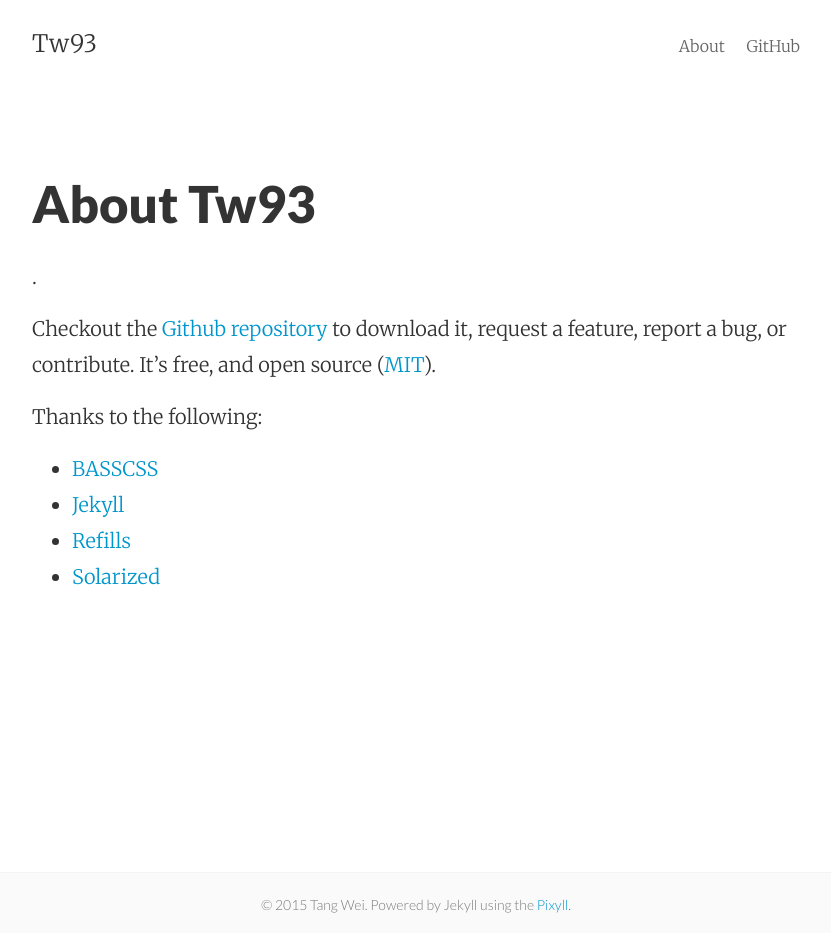
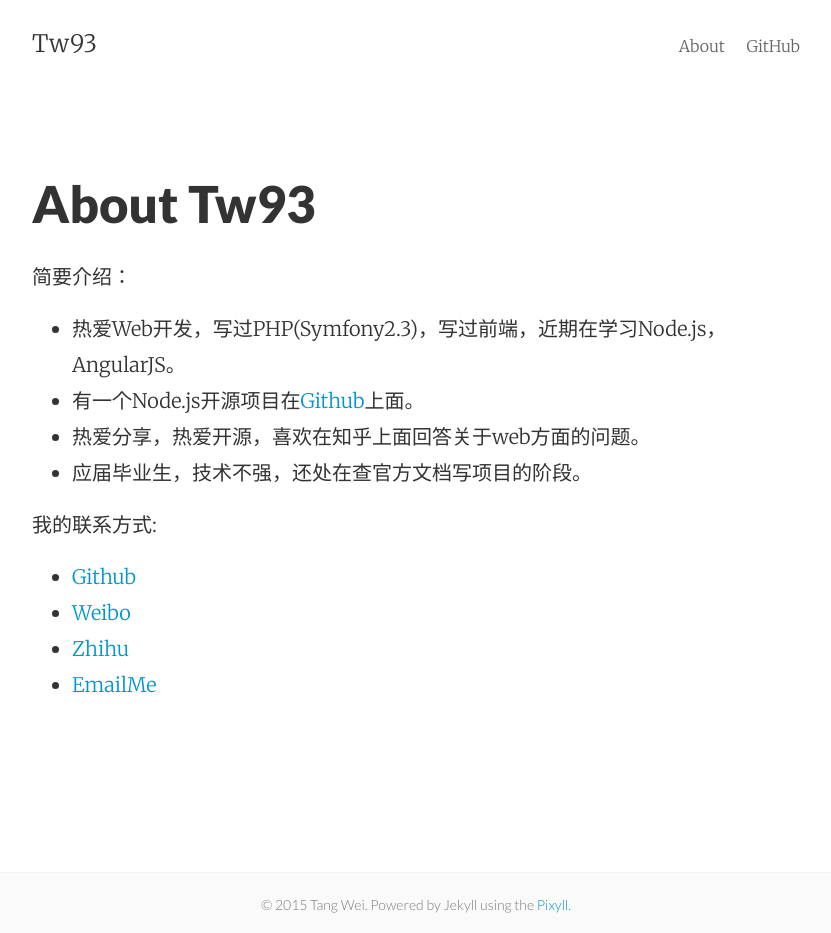
Before and after one commit to tw93/tw93.github.io, a Jekyll site: the page built from about.md, in a window 1280 px wide. Shown: the whole page, without its empty margins (224-1055 px from the left). Built offline with Jekyll 4.4.1, drawn with Linux system fonts in a browser that asks for light colours.

Commit message:
add the about me

```diff
--- a/_config.yml
+++ b/_config.yml
@@ -22,8 +22,9 @@ disqus_shortname:
 show_social_icons: false
 stackoverflow_id:
 github_username: tw93
-google_plus_id:
-linkedin_username:
+zhihu_id: tw93
+sina_id: tw1118
+email_url: http://mail.qq.com/cgi-bin/qm_share?t=qm_mailme&email=qd3ekJrp2NiHysbE
 bitcoin_url:
 paypal_url:
 flattr_button:
--- a/_includes/navigation.html
+++ b/_includes/navigation.html
@@ -1,2 +1,2 @@
 <a href="{{ site.baseurl }}/about/">About</a>
-<a href="https://github.com/{{site.github_username}}">GitHub</a>
+<a href="https://github.com/{{site.github_username}}" target="_blank">GitHub</a>
--- a/about.md
+++ b/about.md
@@ -4,15 +4,17 @@ title: About Tw93
 permalink: /about/
 ---
 
-.
+简要介绍：
 
-Checkout the [Github repository](https://github.com/johnotander/pixyll) to download it,
-request a feature, report a bug, or contribute. It's free, and open source
-([MIT](http://opensource.org/licenses/MIT)).
+* 热爱Web开发，写过PHP(Symfony2.3)，写过前端，近期在学习Node.js，AngularJS。
+* 有一个Node.js开源项目在[Github](https://github.com/{{site.github_username}}//twMovie){:target="_blank"}上面。
+* 热爱分享，热爱开源，喜欢在知乎上面回答关于web方面的问题。
+* 应届毕业生，技术不强，还处在查官方文档写项目的阶段。
 
-Thanks to the following:
 
-* [BASSCSS](http://basscss.com)
-* [Jekyll](http://jekyllrb.com)
-* [Refills](http://refills.bourbon.io/)
-* [Solarized](http://ethanschoonover.com/solarized)
+我的联系方式:
+
+* [Github](https://github.com/{{site.github_username}}){:target="_blank"}
+* [Weibo](http://weibo.com/{{site.sina_id}}){:target="_blank"}
+* [Zhihu](http://www.zhihu.com/people/{{site.zhihu_id}}){:target="_blank"}
+* [EmailMe]({{site.email_url}}){:target="_blank"}
```
